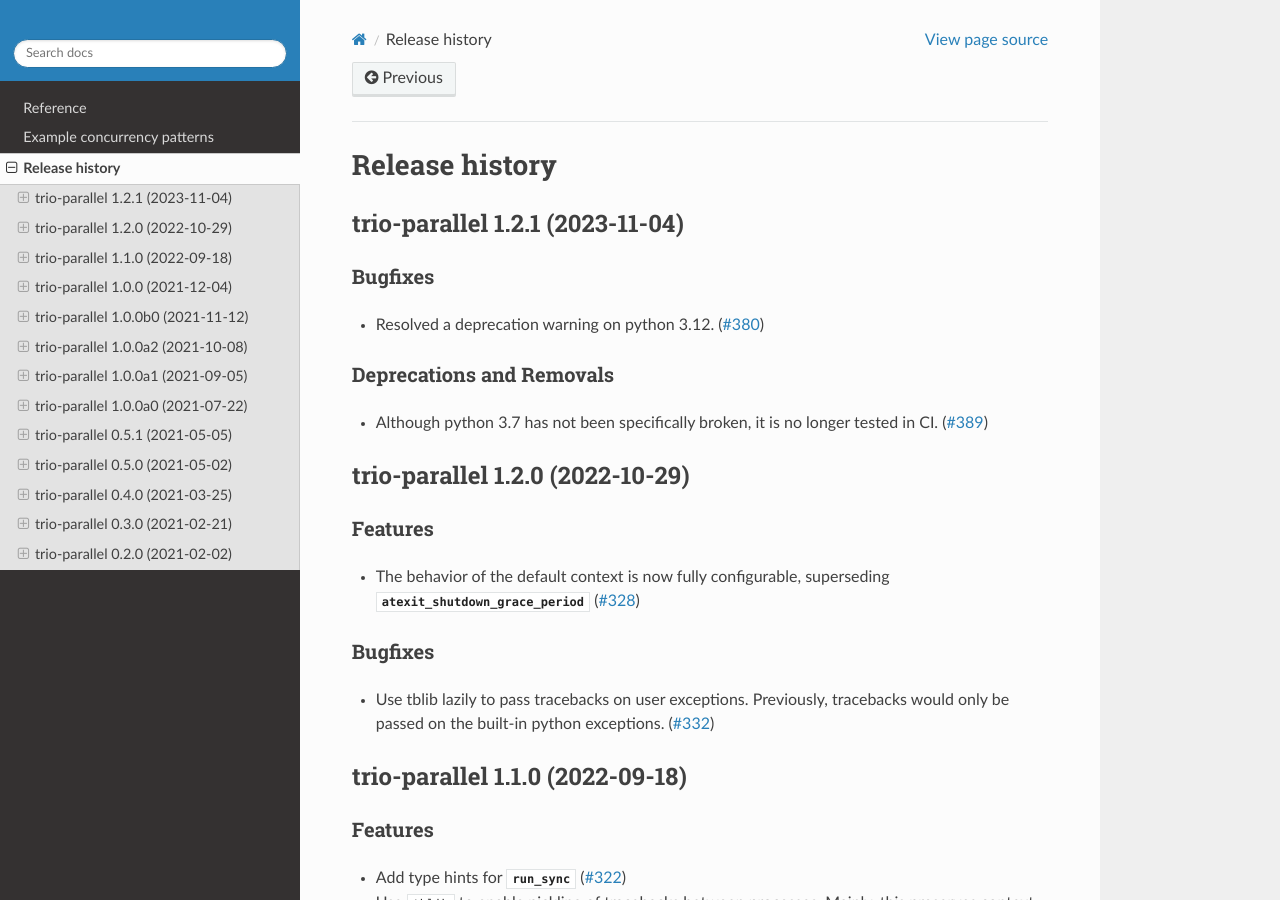
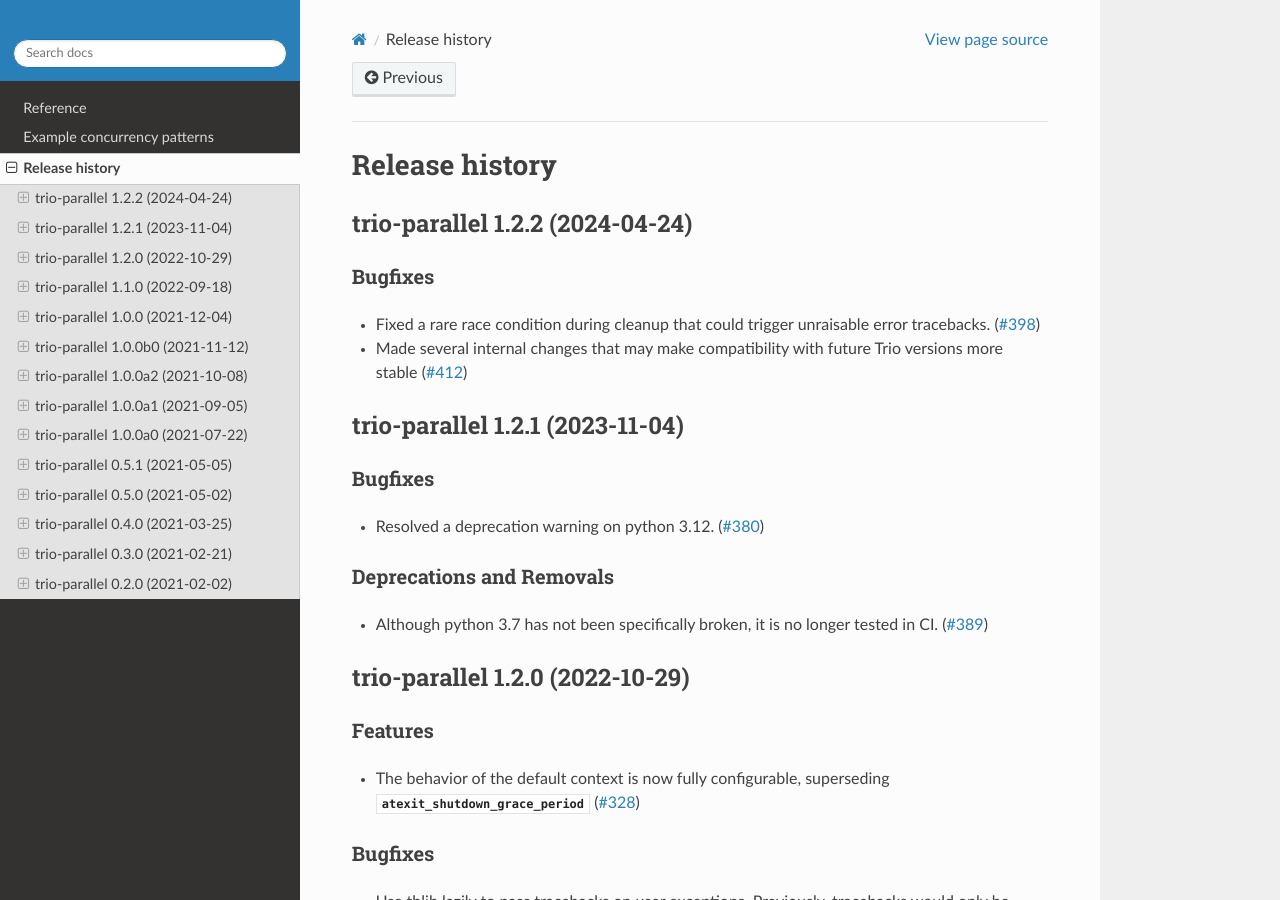
Before and after one commit to richardsheridan/trio-parallel, a Sphinx documentation site: the page built from docs/source/history.rst, in a window 1280 px wide and 900 px high. Built offline with Sphinx 7.4.7 and the Read the Docs theme 2.0.0, drawn with Linux system fonts in a browser that asks for light colours.

Commit message:
run towncrier

```diff
--- a/docs/source/history.rst
+++ b/docs/source/history.rst
@@ -4,6 +4,16 @@ Release history
 .. currentmodule:: trio_parallel
 
 .. towncrier release notes start
+
+trio-parallel 1.2.2 (2024-04-24)
+--------------------------------
+
+Bugfixes
+~~~~~~~~
+
+- Fixed a rare race condition during cleanup that could trigger unraisable error tracebacks. (`#398 <https://github.com/richardsheridan/trio-parallel/issues/398>`__)
+- Made several internal changes that may make compatibility with future Trio versions more stable (`#412 <https://github.com/richardsheridan/trio-parallel/issues/412>`__)
+
 
 trio-parallel 1.2.1 (2023-11-04)
 --------------------------------
--- a/newsfragments/398.bugfix.rst
+++ /dev/null
@@ -1 +0,0 @@
-Fixed a rare race condition during cleanup that could trigger unraisable error tracebacks.
--- a/newsfragments/412.bugfix.rst
+++ /dev/null
@@ -1 +0,0 @@
-Made several internal changes that may make compatibility with future trio versions more stable
```
